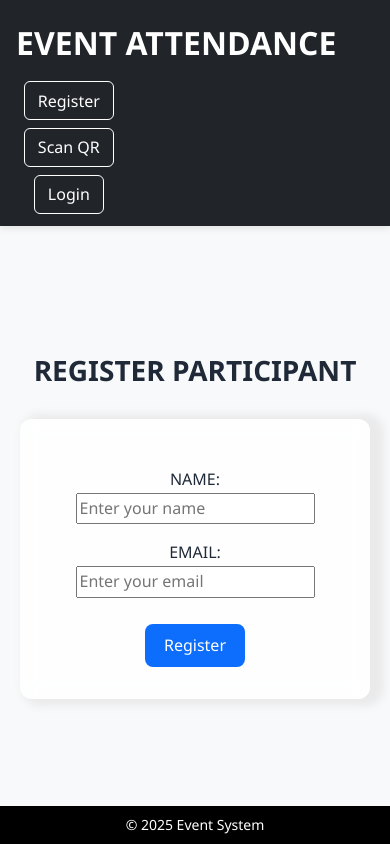
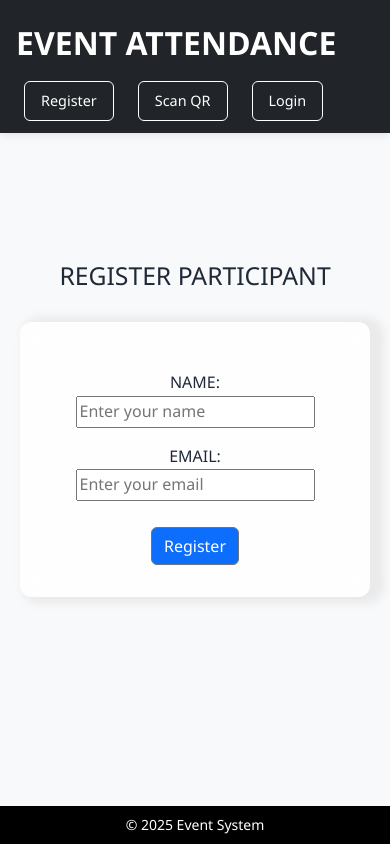
Before and after one commit to keerthi-manasvi/NSCC-Event-App, a Django app: page / in a window 390 px wide. Run offline with Django 5.2, Linux system fonts and the light colour scheme.

Commit message:
Update styles.css

```diff
--- a/Event/static/Event/styles.css
+++ b/Event/static/Event/styles.css
@@ -31,11 +31,24 @@ header h1,
     text-decoration: none;
 }
 
-/* === Navigation Buttons === */
+/* === Navbar Buttons Always Horizontal & Auto Size === */
+.navbar .d-flex {
+    flex-direction: row !important; /* force horizontal */
+    flex-wrap: nowrap !important;    /* prevent stacking */
+    gap: 0.5rem;
+}
+
+.navbar .btn {
+    width: auto !important;      /* fit button to text */
+    padding: 0.5rem 1rem;
+    white-space: nowrap;         /* prevent text wrap */
+    font-size: 0.9rem;
+}
+
+/* === Navigation Buttons Styling === */
 nav a,
 .navbar .btn {
     margin: 0 0.5rem;
-    padding: 0.4rem 0.8rem;
     background-color: transparent;
     color: white;
     border: 1px solid white;
@@ -52,59 +65,46 @@ nav a:hover,
 }
 
 /* === Card Styling === */
-.glass-card {
+.card-custom {
+    margin: 2rem auto;
+    max-width: 95%;
+    padding: 2rem;
     background: rgba(255, 255, 255, 0.85);
     backdrop-filter: blur(10px);
-    box-shadow: 0 8px 24px rgba(0, 0, 0, 0.1);
     border-radius: 12px;
-    padding: 2rem;
-    animation: fadeInUp 0.6s ease-out;
-    box-sizing: border-box;
-}
+    box-shadow: 8px 1px 8px 6px rgba(119, 110, 110, 0.1);
 
-@keyframes fadeInUp {
-    from { opacity: 0; transform: translateY(20px); }
-    to { opacity: 1; transform: translateY(0); }
-}
-
-/* === Form Container === */
-.card-body {
-    margin-top: 90px;
-    width: 100%;
-}
-
-/* === Titles === */
-.card-title {
-    font-size: 1.75rem;
-    font-weight: 600;
-    color: #1f2937;
+    /* Center content horizontally */
+    display: flex;
+    flex-direction: column;
+    align-items: center;
+    text-align: center;
 }
 
 /* === Table Styling === */
 .table-container {
+    width: 100%;
     overflow-x: auto;
     display: flex;
-    justify-content: center;
-    width: 100%;
+    justify-content: center; /* center table */
 }
 
-table {
-    width: auto; /* Adjust to content */
-    min-width: 600px; /* Prevent too narrow table */
+.table-container table {
+    min-width: 600px; /* prevent too narrow table */
     border-collapse: collapse;
     margin: 1rem 0;
 }
 
+table th,
+table td {
+    padding: 0.75rem;
+    text-align: center;
+    border-bottom: 1px solid #e5e7eb;
+    font-size: 0.875rem;
+}
+
 thead {
     background-color: #e0e7ff;
-}
-
-th,
-td {
-    padding: 0.75rem;
-    text-align: left;
-    border-bottom: 1px solid #e5e7eb;
-    font-size: 0.875rem;
 }
 
 /* === Badges === */
@@ -116,35 +116,26 @@ td {
 }
 
 .bg-success { background-color: #10b981; color: white; }
+.bg-warning { background-color: #facc15; color: black; }
 .bg-danger { background-color: #ef4444; color: white; }
 
-/* === Buttons === */
-.btn {
-    display: inline-block;
-    padding: 0.6rem 1.2rem;
-    border-radius: 8px;
-    font-weight: 500;
-    text-decoration: none;
-    transition: all 0.3s ease-in-out;
-    margin-top: 1rem;
-    font-size: 1rem;
-    width: auto;  /* Keep auto width */
+/* === Buttons inside dashboard === */
+.card-custom .d-flex.gap-3 .btn {
+    flex: 0 0 auto;      /* prevent stretching */
+    width: auto;         /* fit text */
+    padding: 0.5rem 1rem;
+    margin-bottom: 0.5rem;
+    white-space: nowrap;
 }
 
-.button-container {
+/* Optional: Button group inline for download/clear */
+.button-group {
     display: flex;
-    justify-content: flex-start;
-    gap: 0.5rem;
-    margin-top: 1rem;
+    gap: 1rem;
+    justify-content: center;
+    align-items: center;
     flex-wrap: wrap;
 }
-
-.btn-primary { background-color: black; color: white; border: none; }
-.btn-primary:hover { background-color: #333; }
-.btn-secondary { background-color: #0d6efd; color: white; border: none; }
-.btn-secondary:hover { background-color: #4b5563; }
-.btn-success { background-color: #10b981; color: white; border: none; }
-.btn-success:hover { background-color: #059669; }
 
 /* === Forms === */
 form {
@@ -188,37 +179,6 @@ footer {
 }
 
 /* === Responsive Design === */
-
-/* Mid-size screens (tablet/laptop minimized) */
-@media (max-width: 1024px) and (min-width: 769px) {
-    .navbar .d-flex {
-        flex-direction: row;      /* Horizontal buttons */
-        justify-content: flex-end; /* Align right */
-        gap: 0.5rem;
-    }
-
-    .navbar .btn {
-        width: auto;
-        max-width: 180px;
-    }
-}
-
-/* Small screens (mobile) */
-@media (max-width: 768px) {
-    .navbar .d-flex {
-        flex-direction: column;   /* Stack buttons vertically */
-        align-items: center;
-        gap: 0.5rem;
-    }
-
-    .navbar .btn {
-        width: auto;
-        max-width: 180px;
-        text-align: center;
-    }
-}
-
-/* Center table and keep horizontal scroll on small screens */
 @media (max-width: 1024px) {
     .table-container {
         justify-content: center;
@@ -228,3 +188,21 @@ footer {
         min-width: 400px;
     }
 }
+
+@media (max-width: 768px) {
+    .card-custom {
+        padding: 1rem;
+    }
+    .table-container table {
+        min-width: 500px;
+    }
+}
+
+@media (max-width: 480px) {
+    .table-container table {
+        min-width: 400px;
+    }
+    .card-custom .d-flex.gap-3 .btn {
+        padding: 0.4rem 0.8rem;
+    }
+}
```
